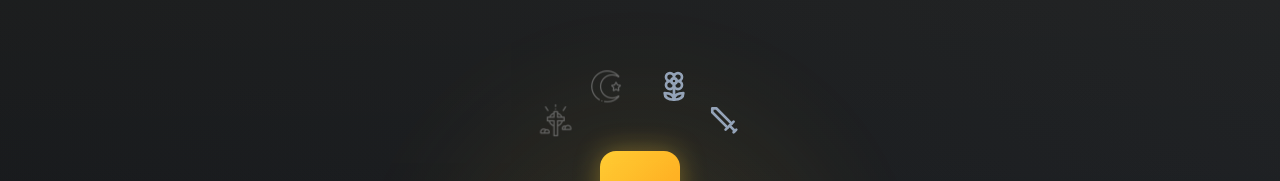
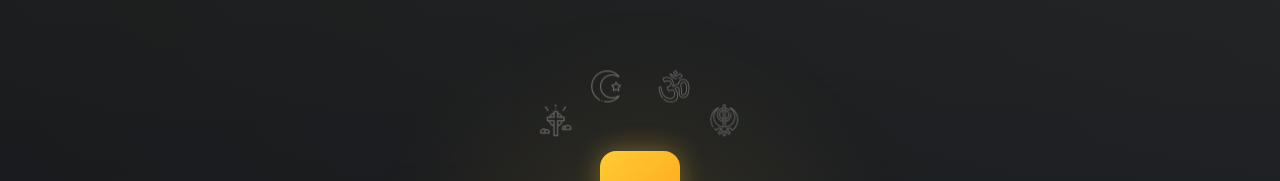
Before and after one commit to LmpZero/Wisdom-Ai-v1, a React (Vite) app: page / in a window 1280 px wide. Shown: the part 197-378 px from the top of the page. Built offline with nearby package versions, Linux system fonts and the light colour scheme; the HTML template or start-up script is replaced by a standard one.

Commit message:
Replace remaining icons

```diff
--- a/src/components/HeroSection.tsx
+++ b/src/components/HeroSection.tsx
@@ -1,10 +1,11 @@
-import { Flower2, Sword } from "lucide-react";
 import { useState } from "react";
 import FloatingIcon from "./FloatingIcon";
 import SearchBar from "./SearchBar";
 import { useToast } from "@/hooks/use-toast";
 import islamIcon from "@/assets/islam-icon.png";
 import christianIcon from "@/assets/christian-icon.png";
+import hinduismIcon from "@/assets/hinduism-icon.png";
+import sikhismIcon from "@/assets/sikhism-icon.png";
 
 const HeroSection = () => {
   const { toast } = useToast();
@@ -23,8 +24,8 @@ const HeroSection = () => {
   const deityIcons = [
     { Icon: christianIcon, label: "Christianity", name: "Christianity", isImage: true },
     { Icon: islamIcon, label: "Islam", name: "Islam", isImage: true },
-    { Icon: Flower2, label: "Hinduism", name: "Hinduism" },
-    { Icon: Sword, label: "Sikhism", name: "Sikhism" },
+    { Icon: hinduismIcon, label: "Hinduism", name: "Hinduism", isImage: true },
+    { Icon: sikhismIcon, label: "Sikhism", name: "Sikhism", isImage: true },
   ];
 
   return (
```
Also changed, not shown: src/assets/hinduism-icon.png (added), src/assets/sikhism-icon.png (added).
